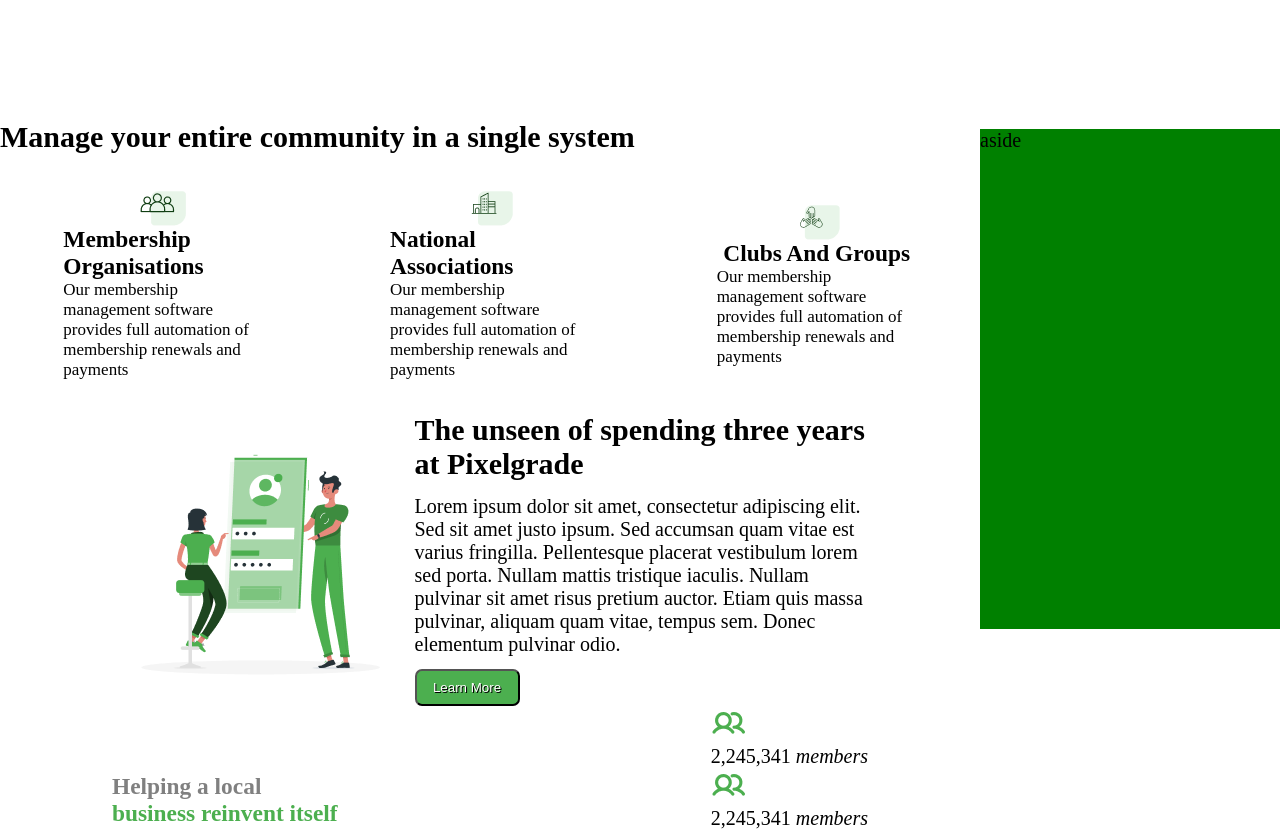
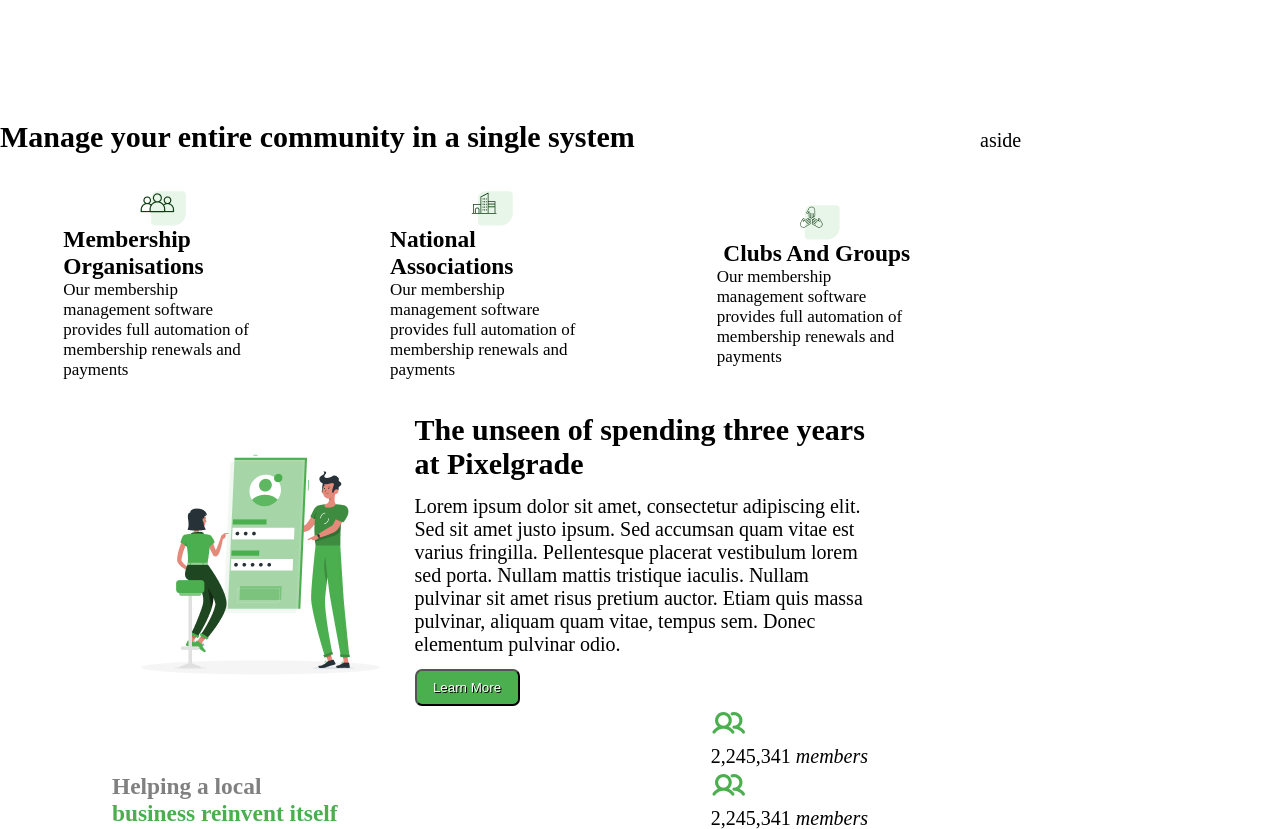
Before and after one commit to amir248/VPS, a plain HTML site: page index.html in a window 1280 px wide. Shown: the part 680-1509 px from the top of the page. Drawn offline with Linux system fonts and the light colour scheme.

Commit message:
aside inwisible

```diff
--- a/site/css/master.css
+++ b/site/css/master.css
@@ -118,7 +118,7 @@ aside{
   height:500px;
   position: sticky;
   top:0;
-  background: green;
+  /* background: green; */
 }
 .entireCommunity{
   display:flex;
```
